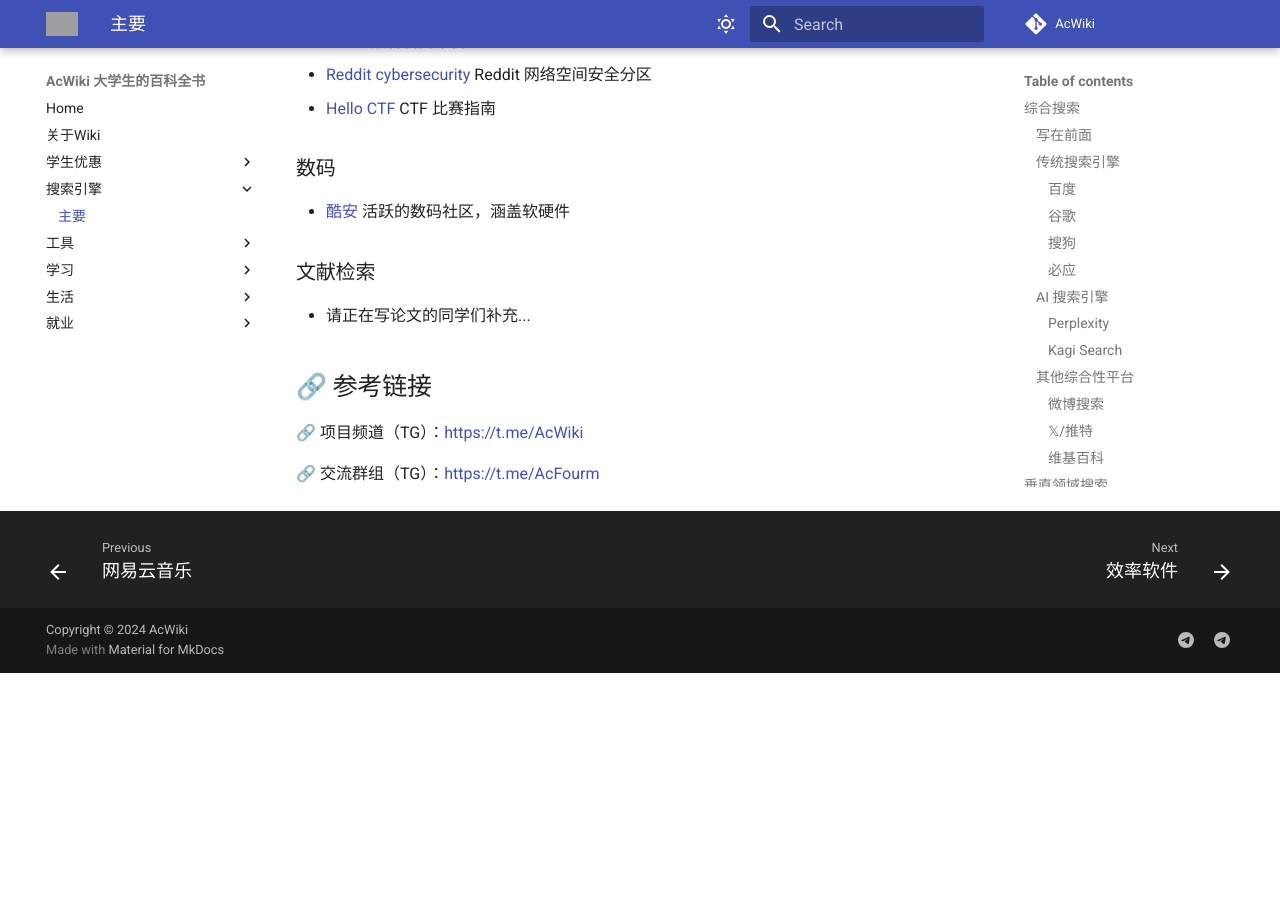
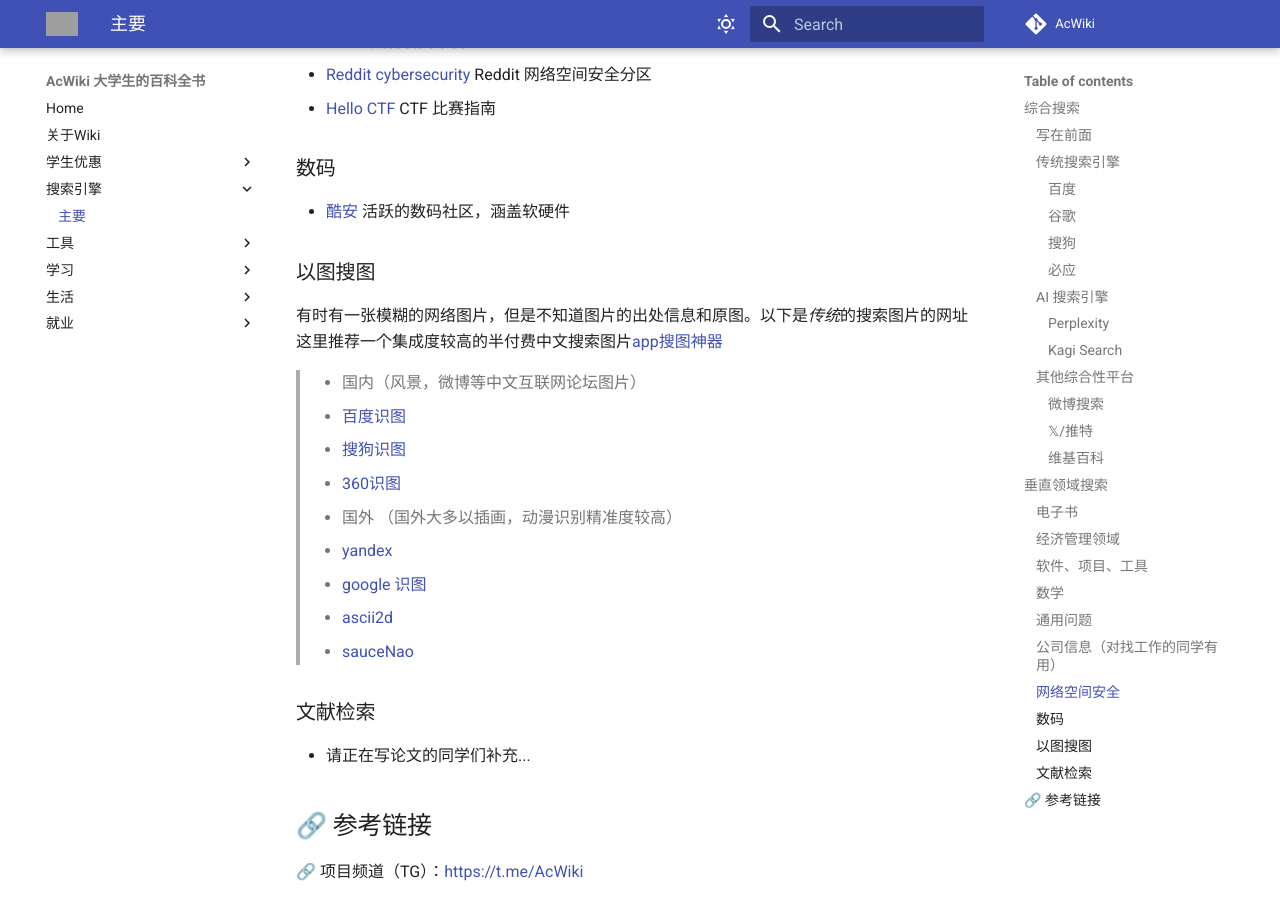
Before and after one commit to ztm0929/Ac-Wiki, an MkDocs documentation site: the page built from docs/02-search-platforms/search-platforms.md, in a window 1280 px wide and 900 px high, scrolled down 3571 px. Built offline with MkDocs 1.6.1 and Material for MkDocs 9.7.7, drawn with Linux system fonts in a browser that asks for light colours; comment, search, counter and statistics services are not loaded; before the commit the page ends 4244 px from its top, so only the background shows below that; grey boxes are pictures that could not be loaded.

Commit message:
Update search-platforms.md
Signed-off-by: flash <65298061+flash555588@users.noreply.github.com>

```diff
--- a/docs/02-search-platforms/search-platforms.md
+++ b/docs/02-search-platforms/search-platforms.md
@@ -169,6 +169,20 @@
 
 - [酷安](https://www.coolapk.com) 活跃的数码社区，涵盖软硬件
 
+
+### 以图搜图
+有时有一张模糊的网络图片，但是不知道图片的出处信息和原图。以下是*传统*的搜索图片的网址
+这里推荐一个集成度较高的半付费中文搜索图片[app搜图神器](http://www.soutushenqi.com/home)
+> - 国内（风景，微博等中文互联网论坛图片）
+  - [百度识图](https://graph.baidu.com/pcpage/index?tpl_from=pc)
+  - [搜狗识图](https://pic.sogou.com/)
+  - [360识图](https://st.so.com/)
+> - 国外 （国外大多以插画，动漫识别精准度较高）
+  - [yandex](https://ya.ru/images/touch/?lr=111500&redircnt=1732120675.1)
+  - [google 识图](https://images.google.com/?hl=zh-CN)
+  - [ascii2d](https://ascii2d.net/?forceOutSide=true)
+  - [sauceNao](https://saucenao.com/index.php?forceOutSide=true)
+
 ### 文献检索
 
 - 请正在写论文的同学们补充...
```
